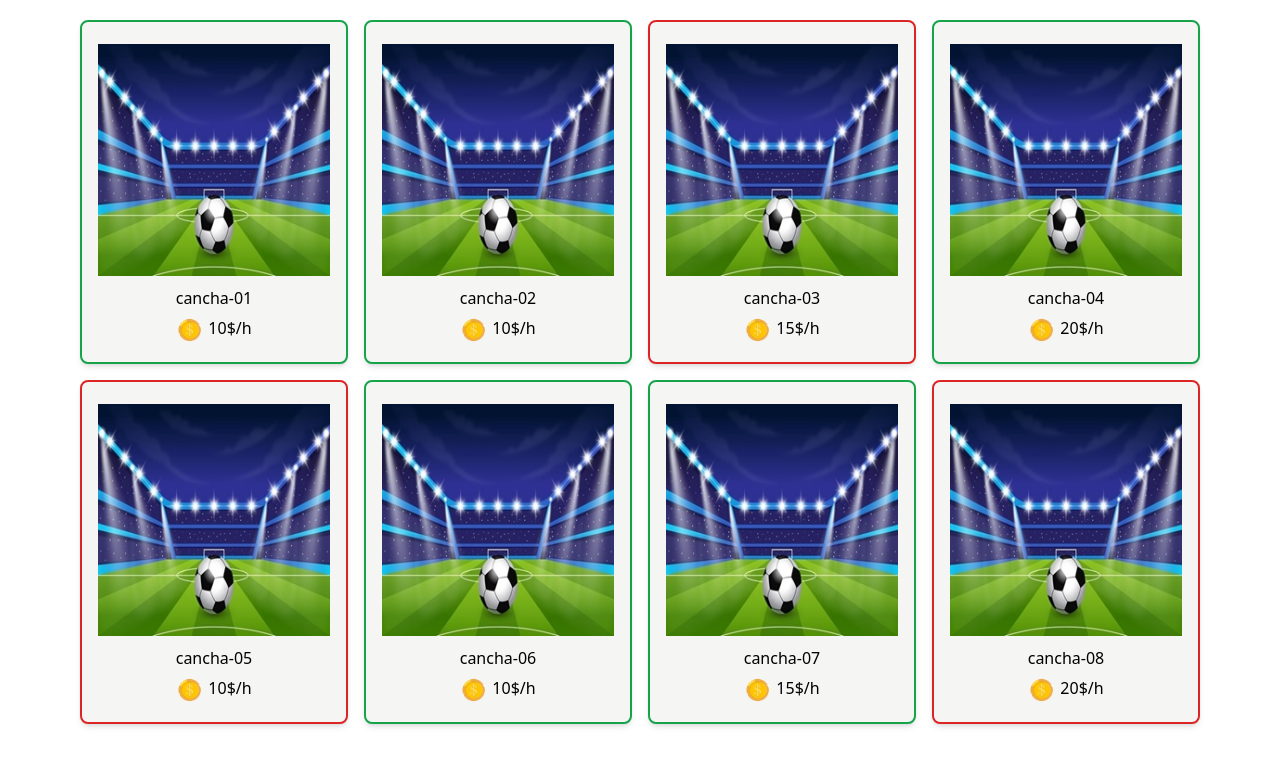
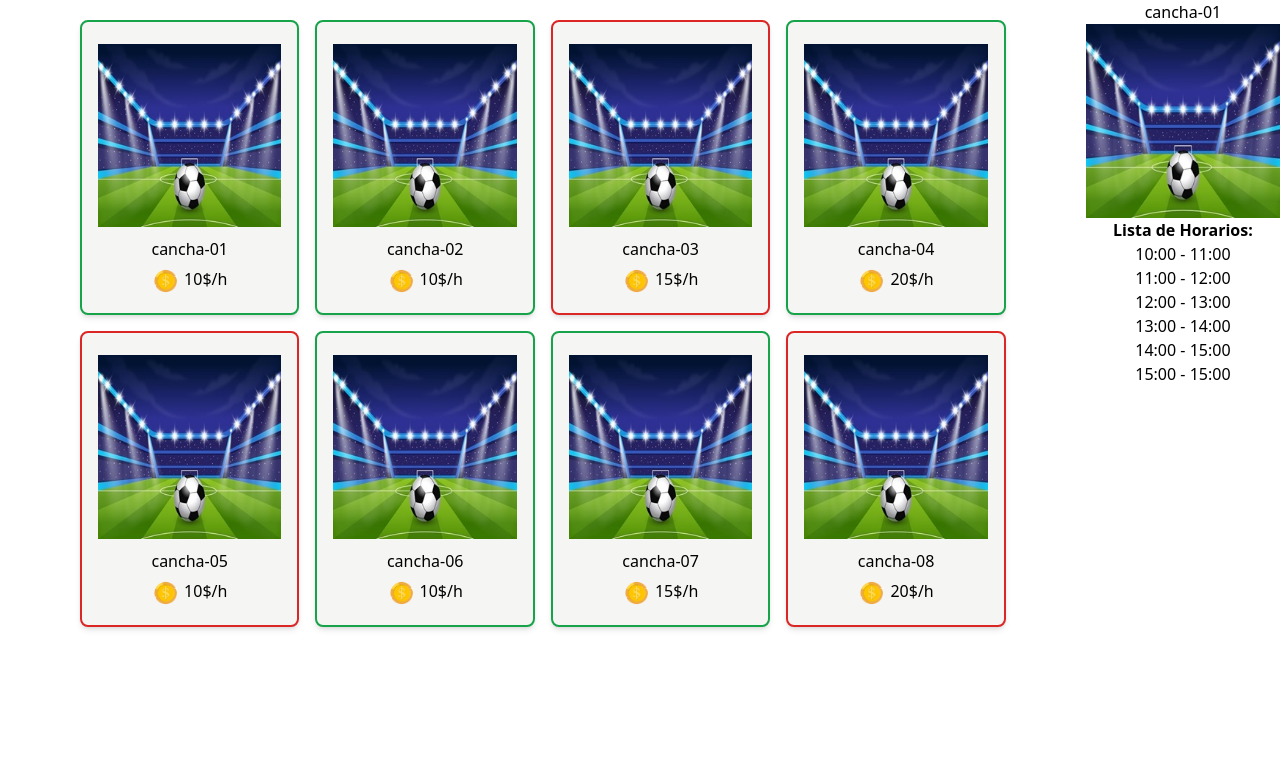
Before and after one commit to Chrisbla1604/reserva_cancha, a React (Create React App) app: page / in a window 1280 px wide. Both pictures are taken after a click on the picture 214 px from the left and 160 px from the top of the page. Shown: the top 766 px of the page. Built offline with nearby package versions, Linux system fonts and the light colour scheme.

Commit message:
Slideover con nombre de la Cancha y lista de Horarios y funciones respectivas

```diff
--- a/src/App.js
+++ b/src/App.js
@@ -1,5 +1,6 @@
 import logo from './logo.svg';
-import MostrarCanchas from "./componentes/canchas.js"
+import MostrarCanchas from './componentes/canchas.js';
+import Slide_Over from './componentes/slideover.js';
 import './App.css';
 import { useState } from 'react';
 
@@ -7,10 +8,22 @@ import { useState } from 'react';
 function App() {
 
   const click_cancha = (e)=>{
-    console.log(e.target)
-    console.log(e.target.name);
+    if(slideover!=true){
+      console.log(e.target)
+      console.log(e.target.name);
+      setSlideover(true);
+      get_horarios(e.target.name);
+      cancha_slideover(e.target.name);
+
+
+    }
+
   }
 
+  const[slideover,setSlideover]=useState(false);
+
+  const[canchaslideover, setCanchaSlideOver]= useState({nombre:'',precio:'',descripcion:''});
+  const[horariosslideover,setHorariosSlideOver]= useState([null]);
 
   const[listacanchas,setListacanchas] = useState([
                          {nombre:'cancha-01',precio:10,descripcion:'futbol',disponible:true},
@@ -24,10 +37,44 @@ function App() {
                          ]) ;
 
 
+  const get_horarios = (cancha_nombre) =>{
+
+    //Funcion que hace el fecth para pedir los horarios
+
+    const responseHorarios=[{horario_inicio:'10:00',horario_fin:'11:00',disponible:true},
+                            {horario_inicio:'11:00',horario_fin:'12:00',disponible:true},
+                            {horario_inicio:'12:00',horario_fin:'13:00',disponible:false},
+                            {horario_inicio:'13:00',horario_fin:'14:00',disponible:true},
+                            {horario_inicio:'14:00',horario_fin:'15:00',disponible:false},
+                            {horario_inicio:'15:00',horario_fin:'15:00',disponible:true}
+
+    ]
+    setHorariosSlideOver(responseHorarios);
+
+  }
+
+
+  const cancha_slideover = (cancha_nombre) =>{
+
+    listacanchas.map((cancha)=>{
+
+      if (cancha_nombre == cancha.nombre)
+      {
+        setCanchaSlideOver(cancha);
+      }
+
+    });
+
+  }
+
+
+
+
   return (
-    <div className="App">
+    <div className='App flex'>
 
       <MostrarCanchas canchas={listacanchas} clickcancha={click_cancha}></MostrarCanchas>
+      {slideover ? <Slide_Over showslide={slideover} cancha={canchaslideover} horarios={horariosslideover} />:''}
 
     </div>
   );
--- a/src/componentes/canchas.js
+++ b/src/componentes/canchas.js
@@ -17,7 +17,8 @@ function MostrarCanchas ({canchas, clickcancha}){
 
                                     <div className='py-1.5'  >
                                         <img className='object-cover bg-sky-500 hover:bg-sky-700 transition-opacity duration-300 hover:opacity-40'
-                                             name={cancha.nombre} onClick={clickcancha}
+                                             name={cancha.nombre} onClick= {clickcancha}
+
                                              src={require(`../images/${cancha.descripcion}.jpg`)} />
                                     </div>
 
--- /dev/null
+++ b/src/componentes/slideover.js
@@ -0,0 +1,29 @@
+import React from "react";
+
+function Slide_Over ({showslide,cancha,horarios} ){
+
+    //const listahorarios = horarios.horariosslideover;
+    //console.log('lista de Horarios:' , horarios);
+    return(
+        <div className={showslide ? 'visible':'hidden'}>
+
+            <h5>{cancha.nombre}</h5>
+            <img src={require(`../images/futbol.jpg`)} />
+            <div> <strong>Lista de Horarios: </strong>
+                {
+                    horarios.map ((horario)=>{
+                        return(
+                            <div>{horario.horario_inicio} - {horario.horario_fin}</div>
+                        )
+                    })
+                }
+            </div>
+        </div>
+
+    )
+
+}
+
+
+
+export default Slide_Over;
```
